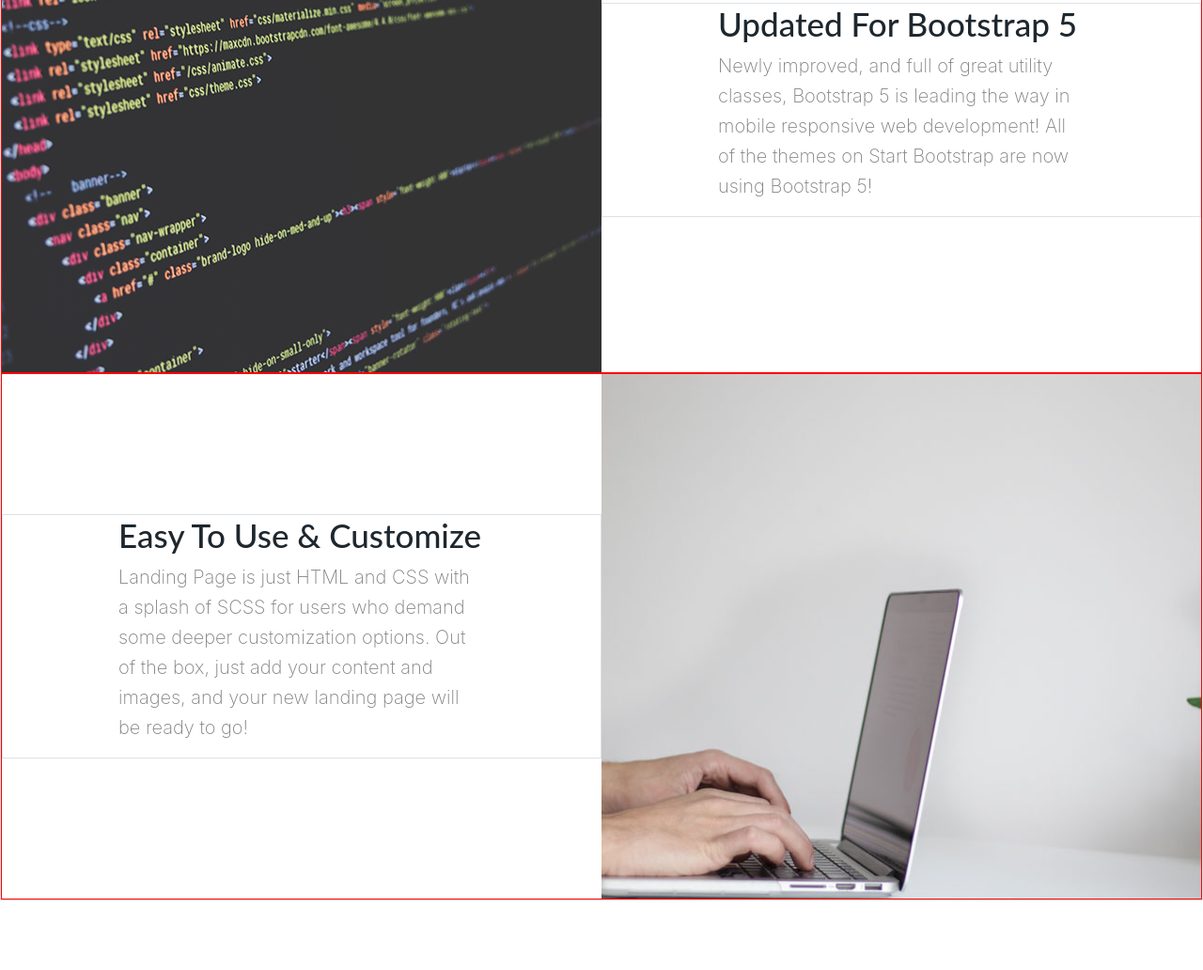
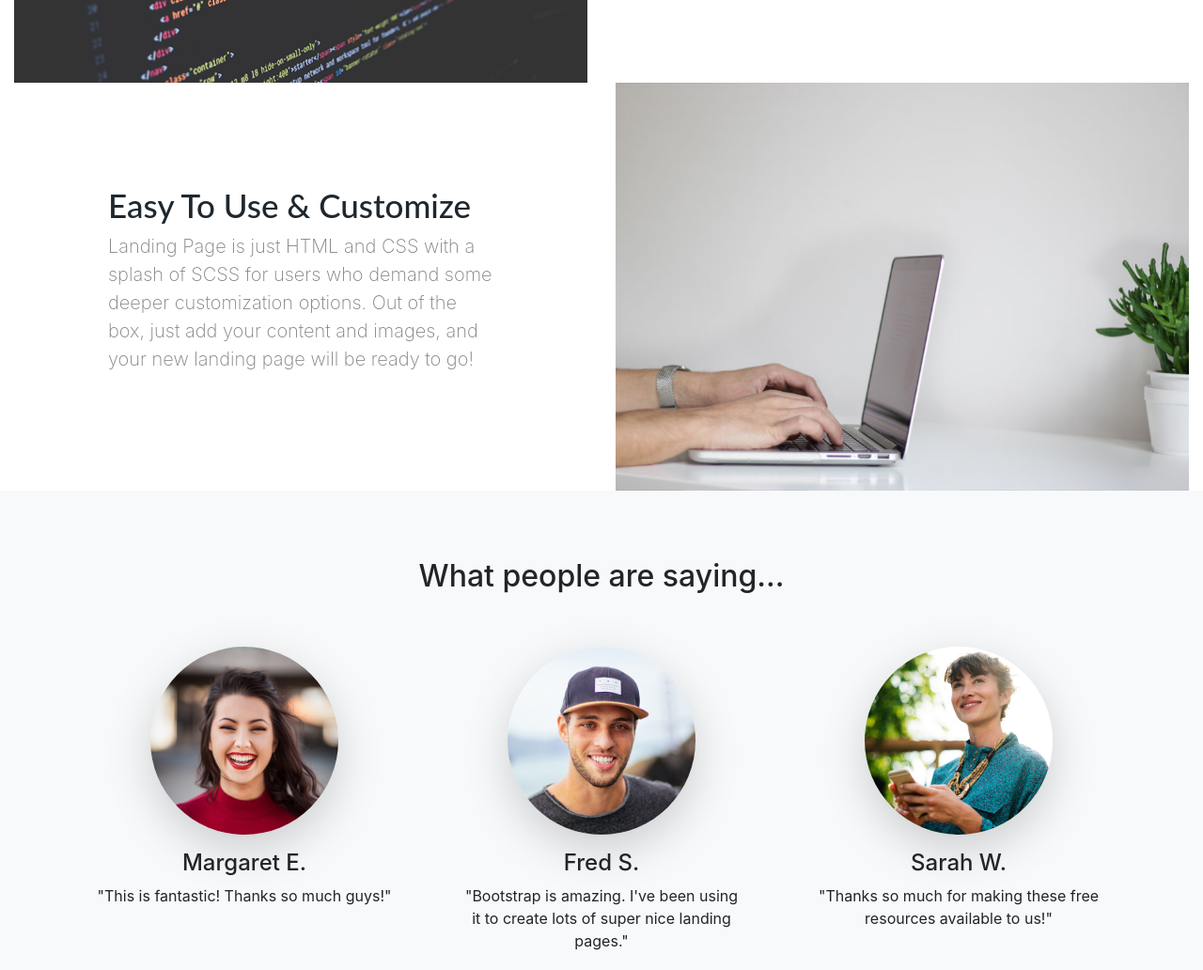
Before and after one commit to alibarcha/landingpage, a plain HTML site: page index.html in a window 1280 px wide. Shown: the part 2018-3050 px from the top of the page at 94% size. Before the commit the page ends 2976 px from the top, so only its background shows below. Drawn offline with Linux system fonts and the light colour scheme.

Commit message:
first commit

```diff
--- a/assets/css/index.css
+++ b/assets/css/index.css
@@ -50,19 +50,30 @@
 }
 
 /* ************image-show********** */
-.image-show .row{
-    /* background-color: red; */
-    border: 1px solid red ;
-    height: 70vh;
 
+.image-show h3{
+    padding: 0px 100px;
 }
-.image-show .row .text-col{
-    padding: 0px 123px;
-
-}
-.image-show .row .text-col p{
-    line-height: 32px;
+.image-show p{
+    padding: 0px 100px;
+    line-height: 30px;
     color: gray;
     font-size: 20px;
     font-weight: 200;
 }
+/* **********testimonial************* */
+.testimonial{
+    background-color: rgb(248, 249, 250);
+    height: 100vh;
+}
+.testimonial .container{
+    margin-top: 40px;
+}
+/* **************contact-us********* */
+.contact-us{
+    height: 50vh;
+    background-image: url(/assets/images/img/bg-masthead.jpg);
+    background-position: center;
+    background-repeat: no-repeat;
+    background-size: cover;
+}
--- a/index.html
+++ b/index.html
@@ -33,7 +33,7 @@
     <div class="container-fluid border banner d-flex justify-content-center align-items-center ">
 
       <div class="row justify-content-center border ">
-        <div class="col-md-5 border  ">
+        <div class="col-lg-5 border  ">
           <h1 class="tittle px-lg-3">Generate more leads with a professional landing page!</h1>
           <!-- form -->
           <form action="" class="form-group d-flex  my-5">
@@ -49,7 +49,7 @@
   </div>
   <!-- icons section -->
   <div class="jumbotron mb-0">
-  <div class="container border icon-section">
+    <div class="container  icon-section">
       <div class="row text-center">
         <div class="col-lg-4  ">
           <i class="far fa-window-restore"></i>
@@ -75,48 +75,98 @@
 
   <!-- *********** image-show********** -->
 
+  <!-- box 1 -->
+  <div class="container-fluid  image-show">
+    <div class="row">
+      <div class="col-lg-6 order-lg-0 order-1 py-lg-0 py-5    m-auto   ">
+        <h3 class="sub-tittle ">Fully Responsive Design</h3>
+        <p class="">When you use a theme created by Start Bootstrap, you know that the theme will look great on any
+          device, whether it's a phone, tablet, or desktop the page will behave responsively!</p>
+      </div>
+      <div class="col-lg-6 order-lg-1 order-0 w-100 ">
+        <img src="assets/images/img/bg-showcase-1.jpg" class="img-fluid w-100 h-100" width="100%" height="100%" alt="">
+      </div>
+    </div>
 
-  <div class="container-fluid border image-show">
+  </div>
+  <!-- box2 -->
+  <div class="container-fluid  image-show">
+    <div class="row">
+      <div class="col-lg-6  ">
+        <img src="assets/images/img/bg-showcase-2.jpg" class="img-fluid w-100 h-100 " width="100%" height="100%" alt="">
+      </div>
+      <div class="col-lg-6  py-lg-0 py-5   m-auto   ">
+        <h3 class="sub-tittle ">Updated For Bootstrap 5</h3>
+        <p class="">Newly improved, and full of great utility classes, Bootstrap 5 is leading the way in mobile
+          responsive web development! All of the themes on Start Bootstrap are now using Bootstrap 5!p>
+      </div>
+    </div>
+  </div>
+  <!-- box3 -->
+  <!-- box2 -->
+  <div class="container-fluid  image-show">
+    <div class="row">
 
-    <!-- row 1 -->
-    <div class="row">
-      <div class="col-lg-6 order-lg-0 order-1   border m-auto text-col ">
-          <h3 class="sub-tittle">Fully Responsive Design</h3>
-          <p>When you use a theme created by Start Bootstrap, you know that the theme will look great on any device, whether it's a phone, tablet, or desktop the page will behave responsively!</p>
+      <div class="col-lg-6 order-lg-0 order-1 py-lg-0 py-5   m-auto   ">
+        <h3 class="sub-tittle ">Easy to Use & Customize</h3>
+        <p class="">Landing Page is just HTML and CSS with a splash of SCSS for users who demand some deeper
+          customization options. Out of the box, just add your content and images, and your new landing page will be
+          ready to go!
       </div>
-      <div class="col-lg-6 order-lg-1 order-0 " style="background-image: url(./assets/images/img/bg-showcase-1.jpg); background-repeat: no-repeat; background-position: center ; width: 100%; height: 100%;"></div>
+      <div class="col-lg-6 order-lg-1 order-0  ">
+        <img src="assets/images/img/bg-showcase-3.jpg" class="img-fluid w-100 h-100 " width="100%" height="100%" alt="">
+      </div>
+    </div>
+  </div>
+
+  <!-- testimonial -->
+  <section class="testimonial"><br>
+    <div class="container    ">
+      <div class="row  my-5 ">
+        <div class="col">
+          <h2 class="text-center">What people are saying...</h2>
+        </div>
+      </div>
+      <!-- 2 row -->
+      <div class="row ">
+        <!-- img 1 -->
+        <div class="col-lg-4  text-center ">
+          <img src="assets/images/img/testimonials-1.jpg" class="img-fluid rounded-circle shadow-lg " width="200px"
+            height="200px" alt="">
+          <h4 class="pt-3">Margaret E.</h4>
+          <p>"This is fantastic! Thanks so much guys!"</p>
+        </div>
+        <!-- img 2 -->
+        <div class="col-lg-4  text-center  ">
+          <img src="assets/images/img/testimonials-2.jpg" class="img-fluid rounded-circle shadow-lg " width="200px"
+            height="200px" alt="">
+          <h4 class="pt-3">Fred S.</h4>
+          <p class="px-4">"Bootstrap is amazing. I've been using it to create lots of super nice landing pages."</p>
+        </div>
+        <!-- img 3 -->
+        <div class="col-lg-4  text-center ">
+          <img src="assets/images/img/testimonials-3.jpg" class="img-fluid rounded-circle shadow-lg " width="200px"
+            height="200px" alt="">
+          <h4 class="pt-3">Sarah W.</h4>
+          <p class="px-3">"Thanks so much for making these free resources available to us!"</p>
         </div>
 
 
-      <!-- row 2 -->
-      <div class="row">
-        <div class="col-lg-6 " style="background-image: url(./assets/images/img/bg-showcase-2.jpg); background-repeat: no-repeat; background-position: center ; width: 100%; height: 100%;"></div>
+      </div>
+    </div>
+  </section>
 
-
-        <div class="col-lg-6   border m-auto text-col ">
-          <h3 class="sub-tittle">Updated For Bootstrap 5</h3>
-          <p>Newly improved, and full of great utility classes, Bootstrap 5 is leading the way in mobile responsive web development! All of the themes on Start Bootstrap are now using Bootstrap 5!</p>
-      </div>
-
-      </div>
-
-       <!-- row 3 -->
-     <div class="row">
-      <div class="col-lg-6 order-lg-0 order-1 border m-auto text-col ">
-        <h3 class="sub-tittle">Easy to Use & Customize</h3>
-        <p>Landing Page is just HTML and CSS with a splash of SCSS for users who demand some deeper customization options. Out of the box, just add your content and images, and your new landing page will be ready to go!</p>
-    </div>
-        <div class="col-lg-6 order-lg-1 order-0" style="background-image: url(./assets/images/img/bg-showcase-3.jpg); background-repeat: no-repeat; background-position: center ; width: 100%; height: 100%;"></div>
-    </div>
-
-
-
-
-
-
-
-
-
+<!--  contactus section -->
+<section class="contact-us d-flex align-items-center">
+    <div class="container bg-danger my-5">
+      <div class="row d-flex justify-content-center">
+        <div class="col-6 border">
+          <h2 class="text-center text-white py-3 ">Ready to get started? Sign up now!</h2>
+            <!-- form -->
+            <form action="" class="form-group d-flex">
+                <input type="email" placeholder="Email Address" class="form-control form-control-lg">
+                <button class="btn btn-primary ml-3 ">submit</button>
+            </form>
 
 
           </div>
@@ -125,20 +175,10 @@
 
 
 
-
-
-
-
-
-
-
-
-
-
-
-
-
-
+      </div>
+    </div>
+    <br>
+</section>
 
 
 
```
Lines whose indentation alone changed are shown as unchanged.
